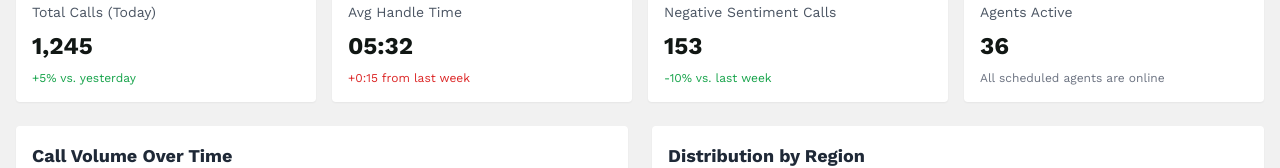
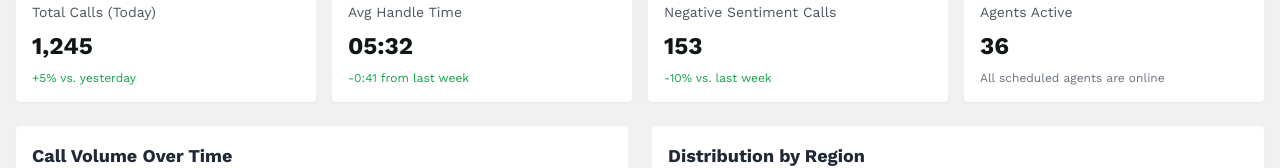
Before and after one commit to Neemma/neemma.github.io, a plain HTML site: page admin.html in a window 1280 px wide. Shown: the part 163-331 px from the top of the page. Drawn offline with nearby package versions, Linux system fonts and the light colour scheme.

Commit message:
Update admin.html

```diff
--- a/admin.html
+++ b/admin.html
@@ -82,7 +82,7 @@
       <div class="bg-white p-4 rounded shadow-sm flex flex-col gap-2">
         <p class="text-gray-600 text-sm">Avg Handle Time</p>
         <h3 class="text-2xl font-bold text-[#111714]">05:32</h3>
-        <p class="text-xs text-red-600">+0:15 from last week</p>
+        <p class="text-xs text-green-600">-0:41 from last week</p>
       </div>
 
       <div class="bg-white p-4 rounded shadow-sm flex flex-col gap-2">
```
